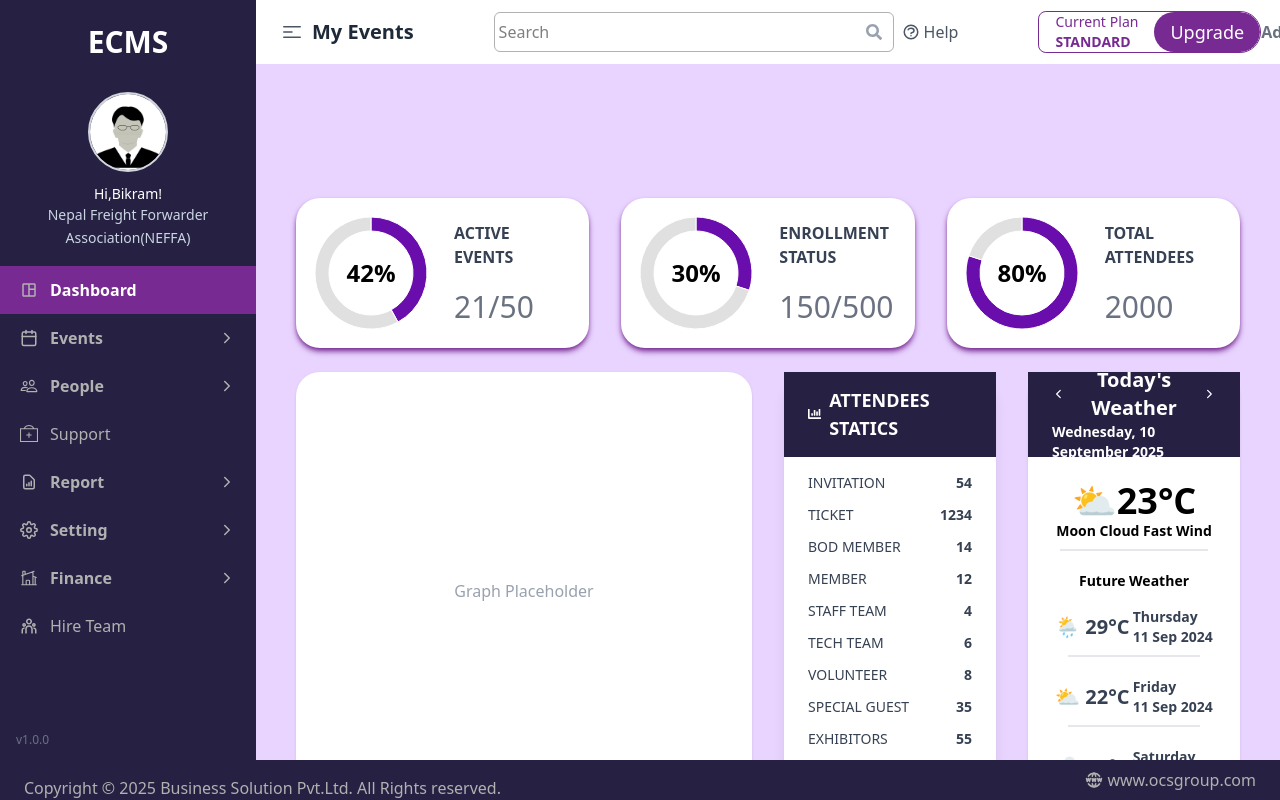
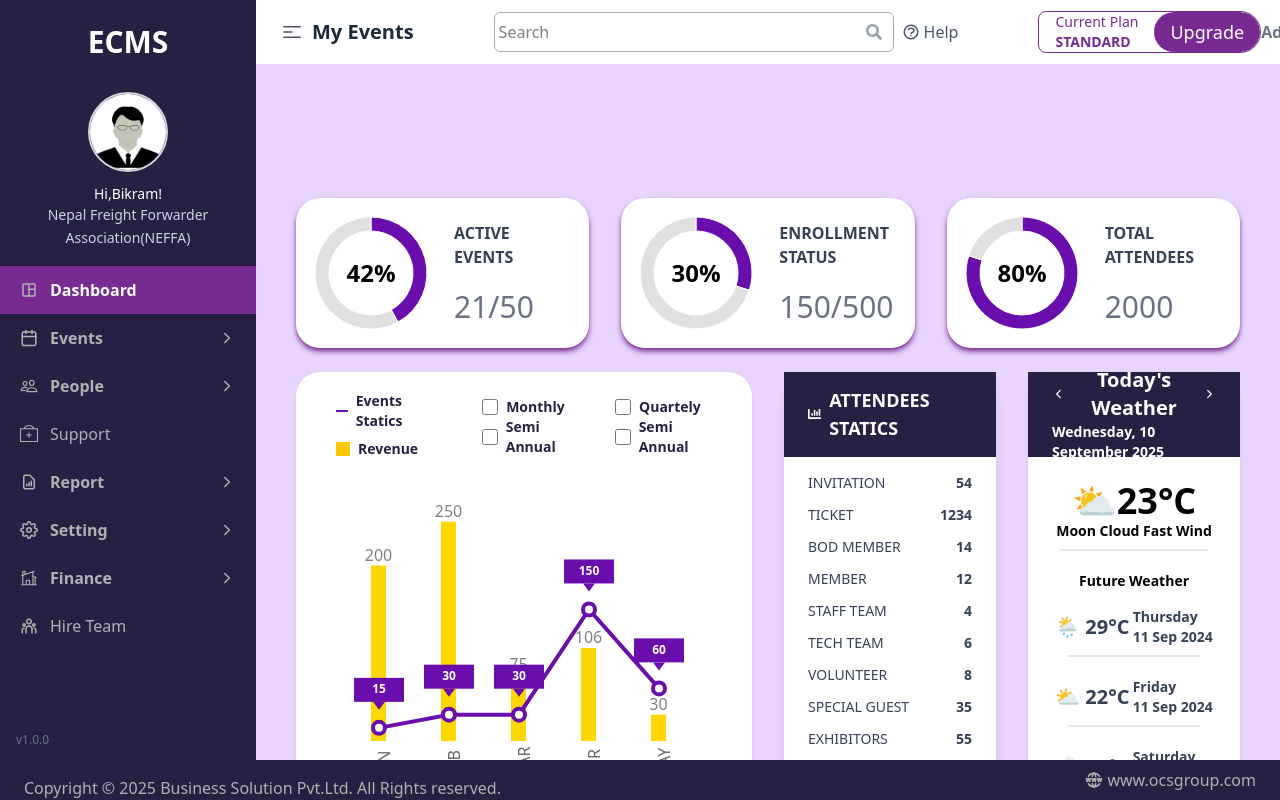
Before and after one commit to koiraladarwin/ecmsadminpage, a React (Vite) app: page / in a window 1280 px wide. Built offline with nearby package versions, Linux system fonts and the light colour scheme.

Commit message:
feat:add the combochart

```diff
--- a/src/features/dashboard/home/components/GraphBox.jsx
+++ b/src/features/dashboard/home/components/GraphBox.jsx
@@ -1,7 +1,9 @@
+import ComboChart from "./charts/ComboChart";
+
 export default function GraphBox() {
   return (
     <div className="lg:col-span-2 min-h-[24rem] bg-white shadow rounded-3xl flex items-center justify-center text-gray-400">
-      Graph Placeholder
+      <ComboChart/>
     </div>
   );
 }
--- /dev/null
+++ b/src/features/dashboard/home/components/charts/ComboChart.jsx
@@ -0,0 +1,122 @@
+import { ComposedChart, Bar, Line, XAxis, Tooltip, LabelList, ResponsiveContainer, } from "recharts";
+
+const data = [
+  { month: "JAN", revenue: 200, events: 15 },
+  { month: "FEB", revenue: 250, events: 30 },
+  { month: "MAR", revenue: 75, events: 30 },
+  { month: "APR", revenue: 106, events: 150 },
+  { month: "MAY", revenue: 30, events: 60 },
+];
+
+const ComboChart = () => {
+  return (
+    <div className="w-[400px] h-[400px] flex flex-col">
+      {/* custom legend */}
+      <div className="flex flex-col md:flex-row gap-4 md:gap-8 items-center md:pt-0 pt-2">
+        <div className="flex flex-col gap-2  md:pl-3 pb-1">
+          <div className="flex items-center gap-2">
+            <div className="w-3 h-0.5 bg-purple-800" />
+            <span className="text-sm md:font-bold text-sidebar-bg">Events Statics</span>
+          </div>
+          <div className="flex items-center gap-2">
+            <div className="w-3.5 h-3.5 bg-yellow-400" />
+            <span className="text-sm md:font-bold text-sidebar-bg">Revenue</span>
+          </div>
+        </div>
+
+        {/*  year*/}
+        <div className="flex flex-col gap-2 md:flex-row md:gap-6">
+          <div className="flex flex-col">
+            <label className="flex items-center gap-2 cursor-pointer">
+              <input type="checkbox" className="w-4 h-4 accent-purple-600" />
+              <span className="text-sm text-sidebar-bg font-bold">Monthly</span>
+            </label>
+            <label className="flex items-center gap-2 cursor-pointer">
+              <input type="checkbox" className="w-4 h-4 accent-purple-600" />
+              <span className="text-sm  text-sidebar-bg font-bold">Semi Annual</span>
+            </label>
+          </div>
+          <div className="flex flex-col">
+            <label className="flex items-center gap-2 cursor-pointer">
+              <input type="checkbox" className="w-4 h-4 accent-purple-600" />
+              <span className="text-sm font-bold  text-sidebar-bg">Quartely</span>
+            </label>
+            <label className="flex items-center gap-2 cursor-pointer">
+              <input type="checkbox" className="w-4 h-4 accent-purple-600" />
+              <span className="text-sm text-sidebar-bg font-bold">Semi Annual</span>
+            </label>
+          </div>
+        </div>
+      </div>
+
+      {/* chart */}
+      <ResponsiveContainer width="100%" height="100%">
+        <ComposedChart
+          data={data}
+          margin={{ top: 50, right: 30, left: 20, bottom: 20 }}
+        >
+          <XAxis
+            dataKey="month"
+            angle={-90}
+            axisLine={false}
+            dy={15}
+            tickLine={false}
+          />
+          <Tooltip />
+
+          {/* bar graph */}
+          <Bar dataKey="revenue" barSize={15} fill="#FFD700" tickLine={false}>
+            <LabelList dataKey="revenue" position="top" />
+          </Bar>
+
+          {/* line graph */}
+          <Line
+            type="linear"
+            dataKey="events"
+            stroke="#6a0dad"
+            strokeWidth={4}
+            dot={{ r: 6 }}
+          >
+            <LabelList
+              dataKey="events"
+              position="top"
+              content={({ x, y, value }) => (
+                <g>
+                  {/* Rectangle box */}
+                  <rect
+                    x={x - 25}
+                    y={y - 50}
+                    width={50}
+                    height={24}
+                    fill="#6a0dad"
+                  />
+
+                  {/* Triangle at bottom */}
+                  <polygon
+                    points={`${x - 6},${y - 26} ${x + 6},${y - 26} ${x},${y - 18}`}
+                    fill="#6a0dad"
+                  />
+
+                  {/* Centered text */}
+                  <text
+                    x={x}
+                    y={y - 38}
+                    fill="#fff"
+                    textAnchor="middle"
+                    dominantBaseline="middle"
+                    fontSize={12}
+                    fontWeight="bold"
+                  >
+                    {value}
+                  </text>
+                </g>
+              )}
+            />
+          </Line>
+        </ComposedChart>
+      </ResponsiveContainer>
+    </div>
+  );
+};
+
+export default ComboChart;
```
